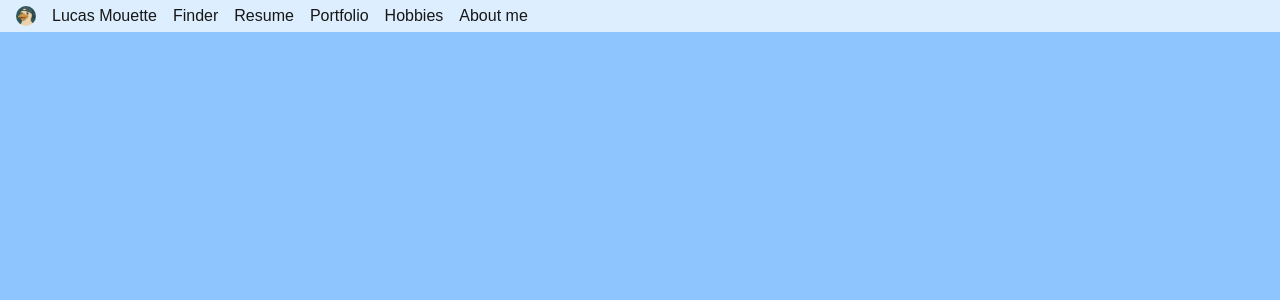
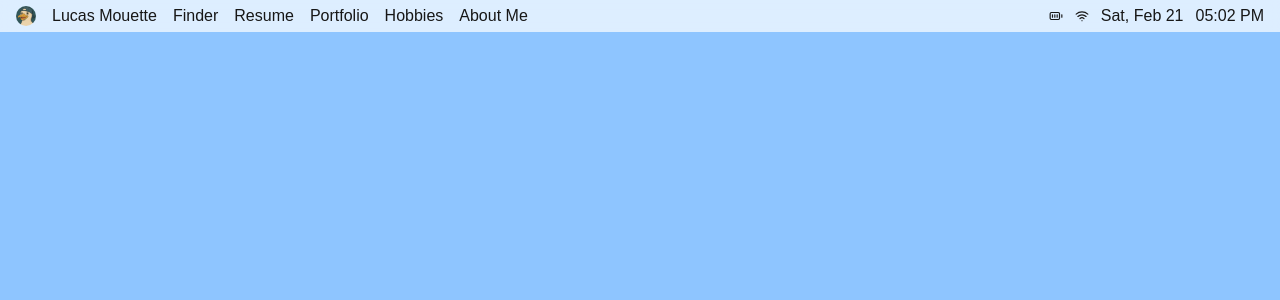
Before and after one commit to lucasmouette/mac_portfolio, a Next.js app: page / in a window 1280 px wide. Shown: the top 300 px of the page. Built offline with nearby package versions, Linux system fonts and the light colour scheme.

Commit message:
refactor: menubar

```diff
--- a/components/MenuBar.tsx
+++ b/components/MenuBar.tsx
@@ -1,31 +1,42 @@
+"use client"
+
 import Image from "next/image"
+import { useEffect, useState } from "react"
+import { Wifi, BatteryFull } from "lucide-react"
 
 export default function MenuBar(){
+
+    const menuLeftItems = [
+        { label: "Lucas Mouette", action: "home" },
+        { label: "Finder", action: "finder" },
+        { label: "Resume", action: "resume" },
+        { label: "Portfolio", action: "portfolio" },
+        { label: "Hobbies", action: "hobbies" },
+        { label: "About Me", action: "about" },
+    ]
+
+    const [time, setTime] = useState(new Date())
+
+    useEffect(() => {
+        const interval = setInterval(() => {
+            setTime(new Date())
+        }, 1000)
+        return () => clearInterval(interval)
+    }, [])
+
     return (
         <div className="absolute z-50 w-full h-8 bg-white/70 backdrop-blur-md flex justify-between px-4 items-center">
             <div className="flex items-center gap-4">
                 <Image src="/seagull.png" alt="CrzySeagull's Logo" width={20} height={20} className="rounded-full object-cover"/>
-                <span>
-                    Lucas Mouette
-                </span>
-                <span>
-                    Finder
-                </span>
-                <span>
-                    Resume
-                </span>
-                <span>
-                    Portfolio
-                </span>
-                <span>
-                    Hobbies
-                </span>
-                <span>
-                    About me
-                </span>
+                {menuLeftItems.map((item) => (
+                    <span className="text-s" key={item.label}>{item.label}</span>
+                ))}
             </div>
-            <div>
-
+            <div className="flex items-center gap-3">
+                <BatteryFull size={14} />
+                <Wifi size={14} />
+                <span className="text-s">{time.toLocaleDateString([], { weekday: "short", month: "short", day: "numeric" })}</span>
+                <span className="text-s">{time.toLocaleTimeString([], { hour: "2-digit", minute: "2-digit" })}</span>
             </div>
         </div>
     )
--- a/package.json
+++ b/package.json
@@ -9,6 +9,7 @@
     "lint": "eslint"
   },
   "dependencies": {
+    "lucide-react": "^0.575.0",
     "next": "16.1.6",
     "react": "19.2.3",
     "react-dom": "19.2.3"
```
Also changed, not shown: 1 other file (tests, documents, lock files or other folders).
